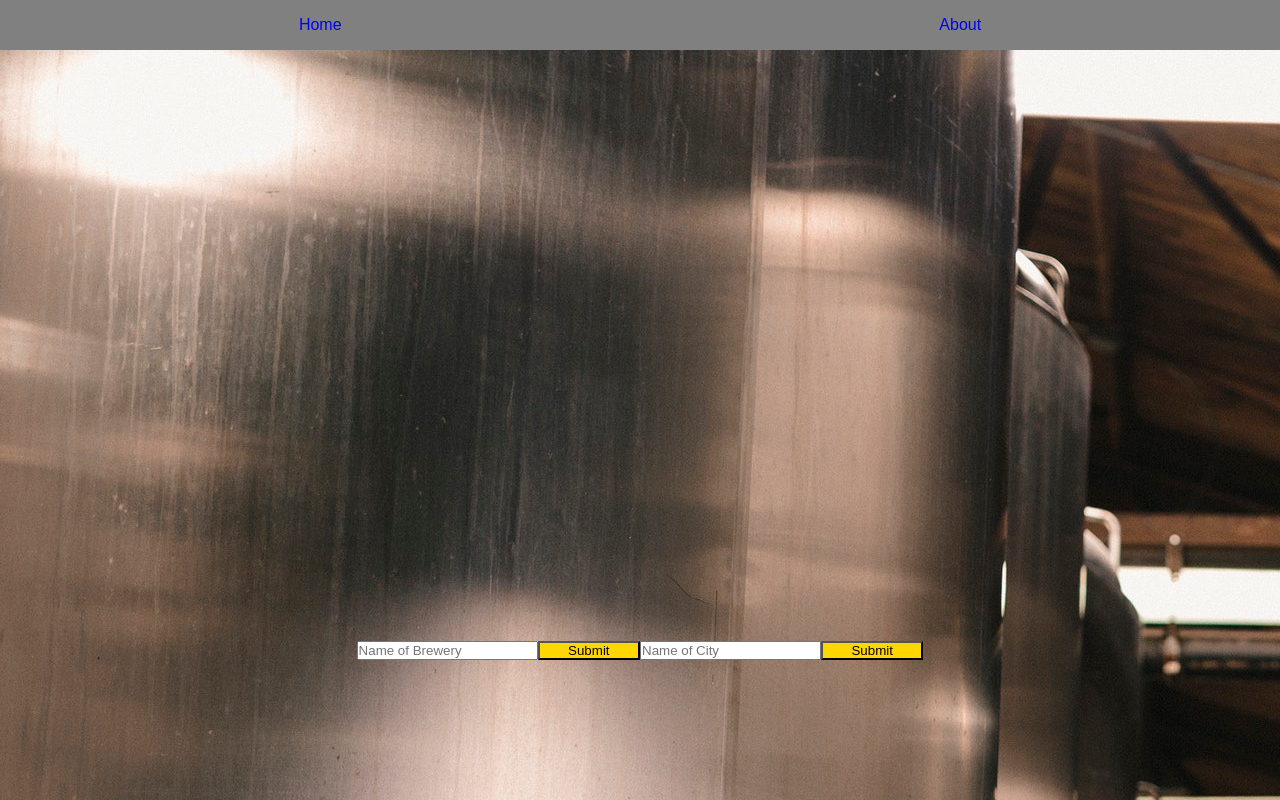
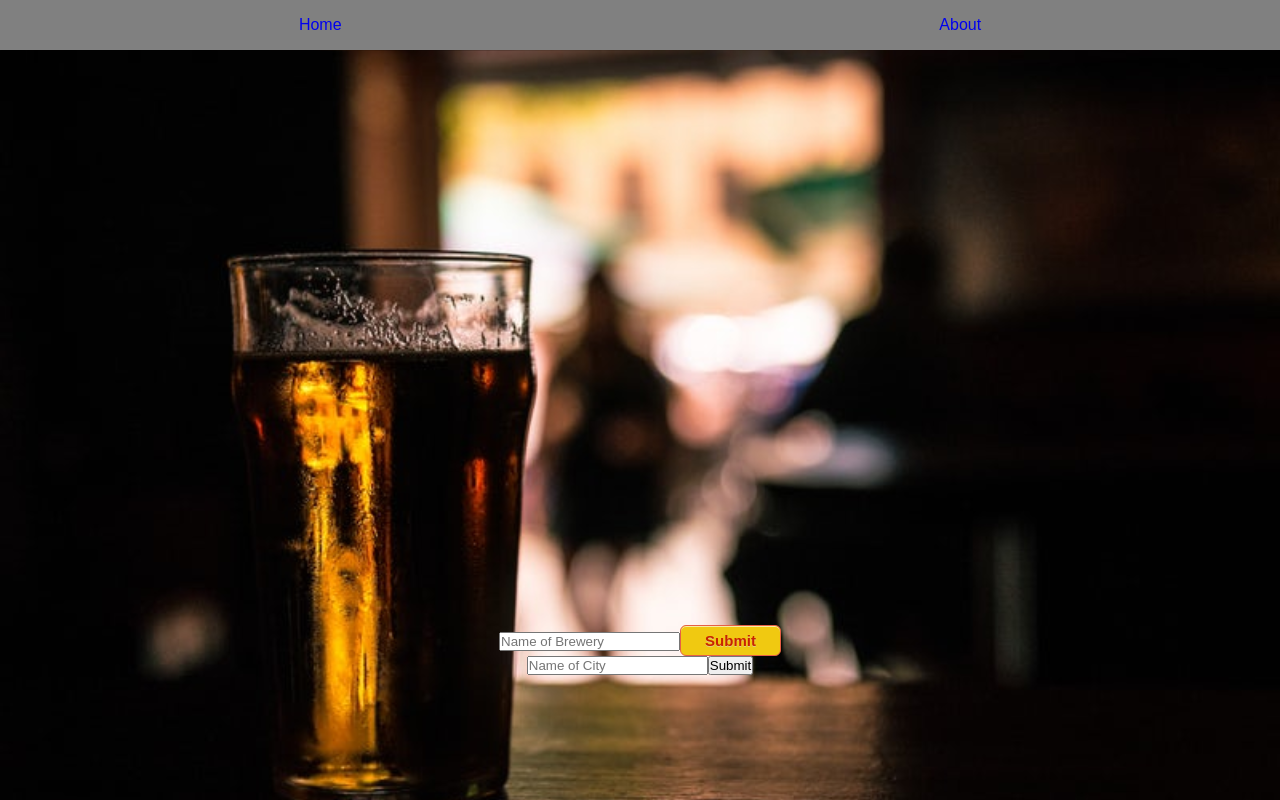
Before and after one commit to Eflores2099/assignments, a React (Create React App) app in the folder projects/react-site/: page / in a window 1280 px wide. Shown: the top 800 px of the page. Built offline with nearby package versions, Linux system fonts and the light colour scheme.

Commit message:
api project

```diff
--- a/projects/react-site/src/Components/Home.js
+++ b/projects/react-site/src/Components/Home.js
@@ -1,5 +1,5 @@
 import React, {Component} from 'react'
-import ResultPage from './ResultPage.js'
+// import ResultPage from './ResultPage.js'
 import {withBrews} from '../Context/BrewsProvider'
 
 
@@ -49,7 +49,7 @@ handleCitySubmit = (e) => {
 
                 <form onSubmit = {this.handleCitySubmit}>
                 <input type = "text" name = "cityInput"  value = {this.state.cityInput} onChange = {this.handleChange} placeholder = "Name of City"/>
-                    <button className = "button">Submit</button>
+                    <button className = "button2">Submit</button>
 
                 </form>
 
--- a/projects/react-site/src/Components/MappedBrews.js
+++ b/projects/react-site/src/Components/MappedBrews.js
@@ -4,7 +4,11 @@ import {withBrews} from '../Context/BrewsProvider'
 
 const MappedBrews = (props) => {
     console.log(props)
-        const cityBrews = props.cityBrewsArr.map(brewery => <div>{brewery.name}</div>)
+        const cityBrews = props.cityBrewsArr.map(brewery =>
+        <div>{brewery.name}
+
+
+        </div>)
 
     return (
         <div>
--- a/projects/react-site/src/Components/ResultPage.js
+++ b/projects/react-site/src/Components/ResultPage.js
@@ -8,15 +8,22 @@ class ResultPage extends Component {
         render() {
             const { name, city, state, website_url} = this.props.breweriesArr[0]
             // console.log(this.props)
-            console.log(this.props.breweriesArr[0])
+            console.log(this.props.breweriesArr)
+
+
             return (
                 <div className = "result-page">
-
-                    <h1>{this.props.breweriesArr[0].name}</h1>
+                    {this.props.breweriesArr[0].name.length ?
+                    <>
+                    <h1>{name}</h1>
                     <h3>{city}</h3>
                     <h3>{state}</h3>
+
                     <a href= {website_url}>{website_url}</a>
+                    </>
+                        :<div>no results found</div>
 
+                }
                 </div>
             )
         }
--- a/projects/react-site/src/Context/BrewsProvider.js
+++ b/projects/react-site/src/Context/BrewsProvider.js
@@ -7,7 +7,7 @@ class BrewsProvider extends Component {
     constructor() {
         super()
         this.state = {
-            breweriesArr: [{}],
+            breweriesArr: [{name: "", city: "", state: "", website_url: ""}],
             cityBrewsArr: [{}]
 
         }
@@ -21,7 +21,7 @@ class BrewsProvider extends Component {
             console.log(response)
             this.setState({
 
-                breweriesArr: response.data
+                breweriesArr: response.data.length ? response.data : [{name: "", city: "", state: "", website_url: ""}]
             })
         })
     }
--- a/projects/react-site/src/style.css
+++ b/projects/react-site/src/style.css
@@ -31,14 +31,39 @@ padding-top: 25px;
     justify-content: center;
     align-items: center;
     padding-top: 200px;
-    background-image: url(photo.jpeg);
+    background-image: url(photo2.jpeg);
+    background-size: 100%;
     height: 100vh;
+    flex-direction: column;
 
 
 }
 
 .button{
-    width: 8vw;
-    background-color:gold;
-
-}
+    /* width: 8vw;
+    background-color:gold; */
+        -moz-box-shadow:inset 0px 1px 0px 0px #f9eca0;
+        -webkit-box-shadow:inset 0px 1px 0px 0px #f9eca0;
+        box-shadow:inset 0px 1px 0px 0px #f9eca0;
+        background-color:#f0c911;
+        -moz-border-radius:6px;
+        -webkit-border-radius:6px;
+        border-radius:6px;
+        border:1px solid #e65f44;
+        display:inline-block;
+        cursor:pointer;
+        color:#c92200;
+        font-family:Arial;
+        font-size:15px;
+        font-weight:bold;
+        padding:6px 24px;
+        text-decoration:none;
+        text-shadow:0px 1px 0px #ded17c;
+    }
+    .button:hover {
+        background-color:#f2ab1e;
+    }
+    .button:active {
+        position:relative;
+        top:1px;
+    }
```
Also changed, not shown: projects/react-site/src/photo2.jpeg (added).
